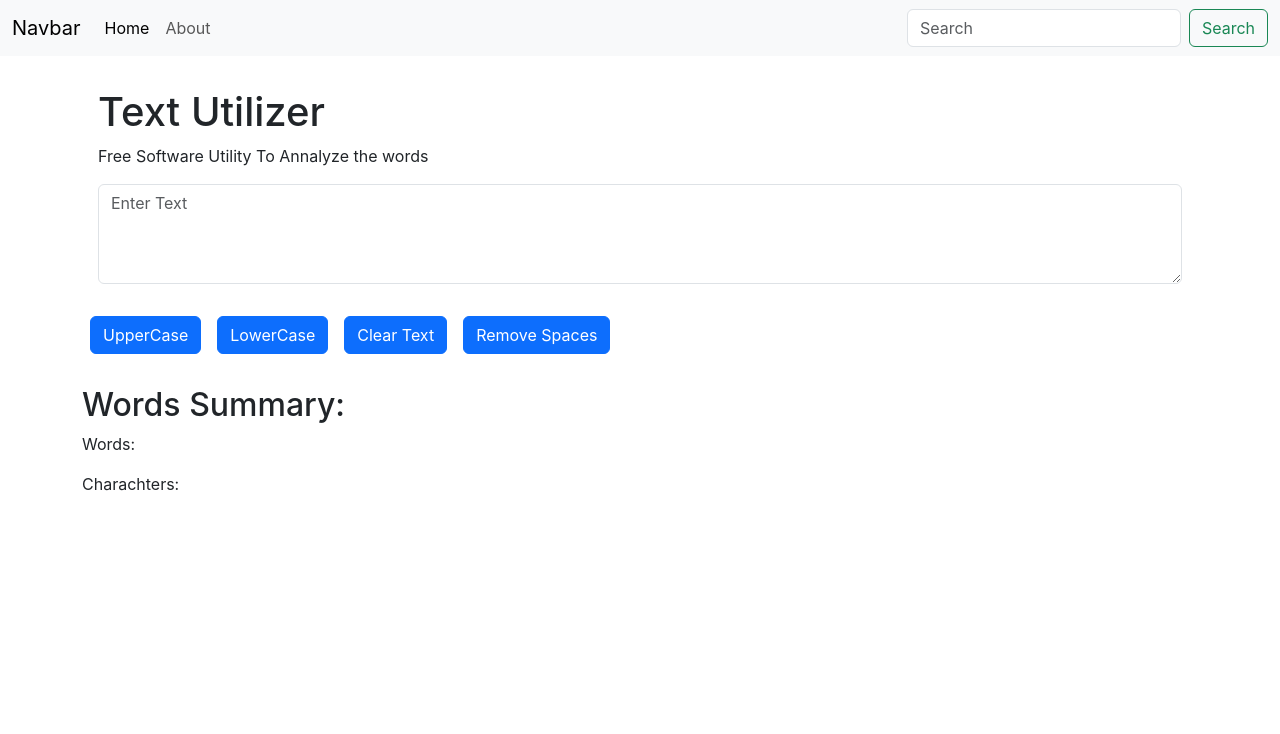
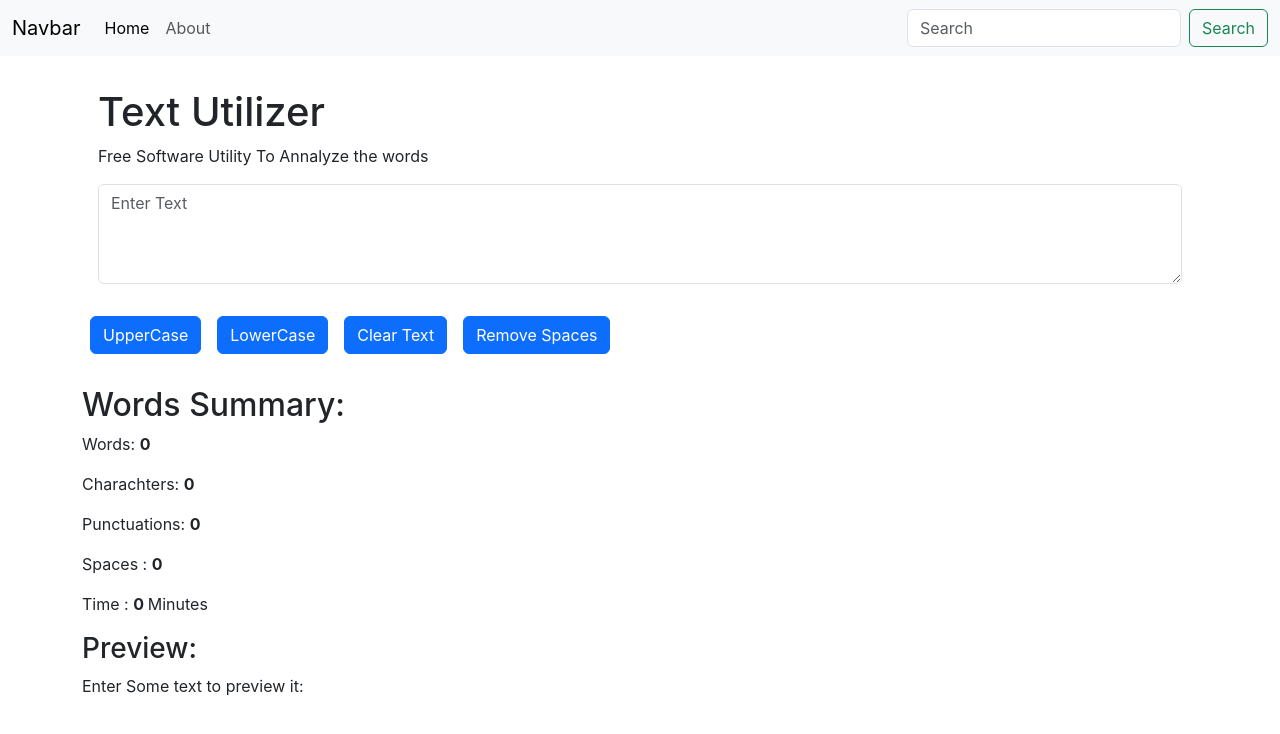
Before and after one commit to sumitprajapati1/textutils, a React (Create React App) app: page / in a window 1280 px wide. Shown: the top 734 px of the page. Built offline with nearby package versions, Linux system fonts and the light colour scheme.

Commit message:
Adding Utilites to showcase

```diff
--- a/src/components/Textform.js
+++ b/src/components/Textform.js
@@ -21,7 +21,22 @@ export default function Textform(props) {
     const handleClearText=()=>
     {
 
-        setText(" ")
+        setText(" ");
+    }
+    const removeSpace=()=>
+    {
+        let newText= text.split(/[  ]+/);
+        setText(newText.join(" "));
+    }
+    const textCount=(text)=>
+    {
+        return text.split(/\s+/).filter((word) => word.length > 0).length;
+    }
+    const countPunctuation=(text)=>
+    {
+        let punctuationRegex = /[.,\/#!$%\^&\*;:{}=\-_`~()]/g;
+        let count  = text.match(punctuationRegex);
+        return count ? count.length: 0 ;
     }
 
 
@@ -37,13 +52,18 @@ export default function Textform(props) {
         <button type="button" onClick={handleUpperClick} className="btn btn-primary my-3 mx-2"> UpperCase </button>
         <button type="button" onClick={handleLowerClick} className="btn btn-primary my-3 mx-2"> LowerCase </button>
         <button type="button" onClick={handleClearText}className="btn btn-primary my-3 mx-2"> Clear Text </button>
-        <button type="button" className="btn btn-primary my-3 mx-2">Remove Spaces</button>
+        <button type="button" onClick={removeSpace}className="btn btn-primary my-3 mx-2">Remove Spaces</button>
       </div>
 
       <div className="container my-3">
         <h2> Words Summary:</h2>
-        <p> Words: </p>
-        <p> Charachters: </p>
+        <p> Words:  <span className='fw-bold'>{textCount(text)} </span> </p>
+        <p> Charachters: <span className='fw-bold'> {text.length} </span></p>
+        <p> Punctuations: <span className='fw-bold'> {countPunctuation(text)} </span> </p>
+        <p> Spaces : <span className='fw-bold'>  { text.split(" ").length>0?text.split(" ").length-1:'0' }  </span></p>
+        <p> Time : <span className='fw-bold'> { 0.008 * text.length} </span> Minutes</p>   {/* time taken to read the world  */}
+        <h3> Preview: </h3>
+        <p> {text.length>0?text:"Enter Some text to preview it:"}</p>
       </div>
 
 
```
